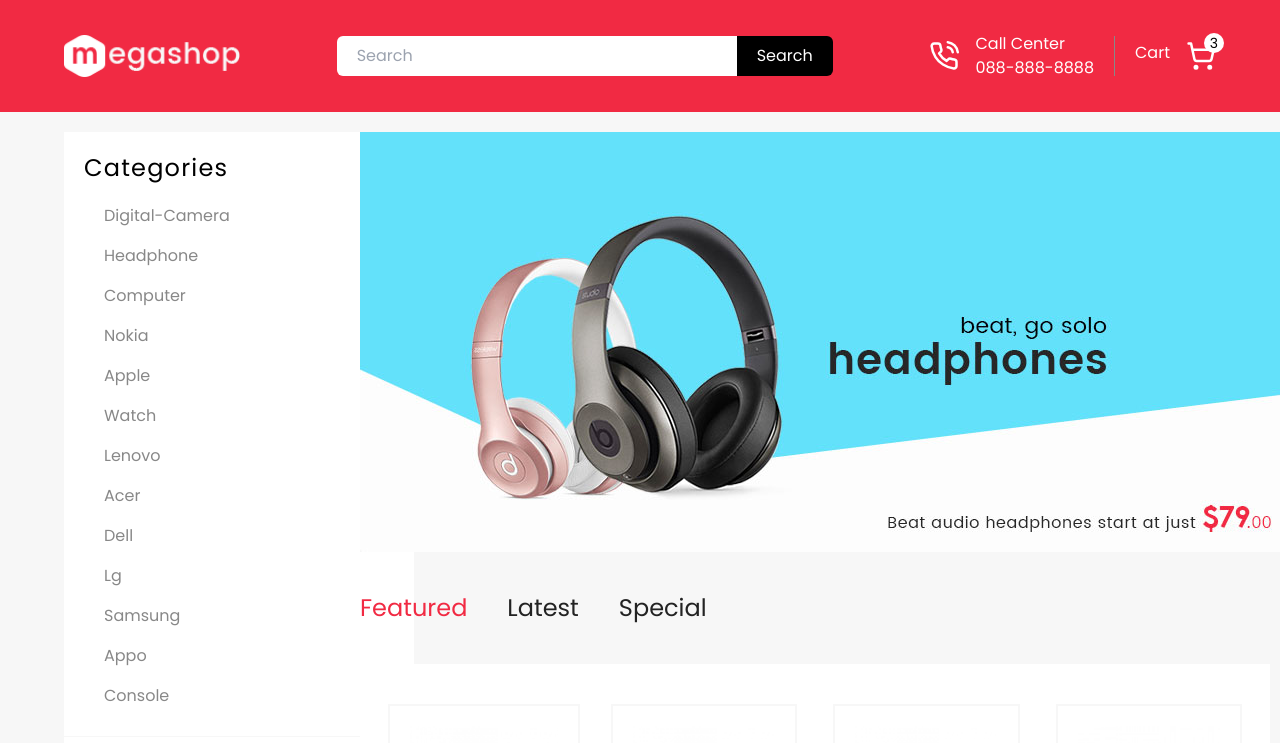
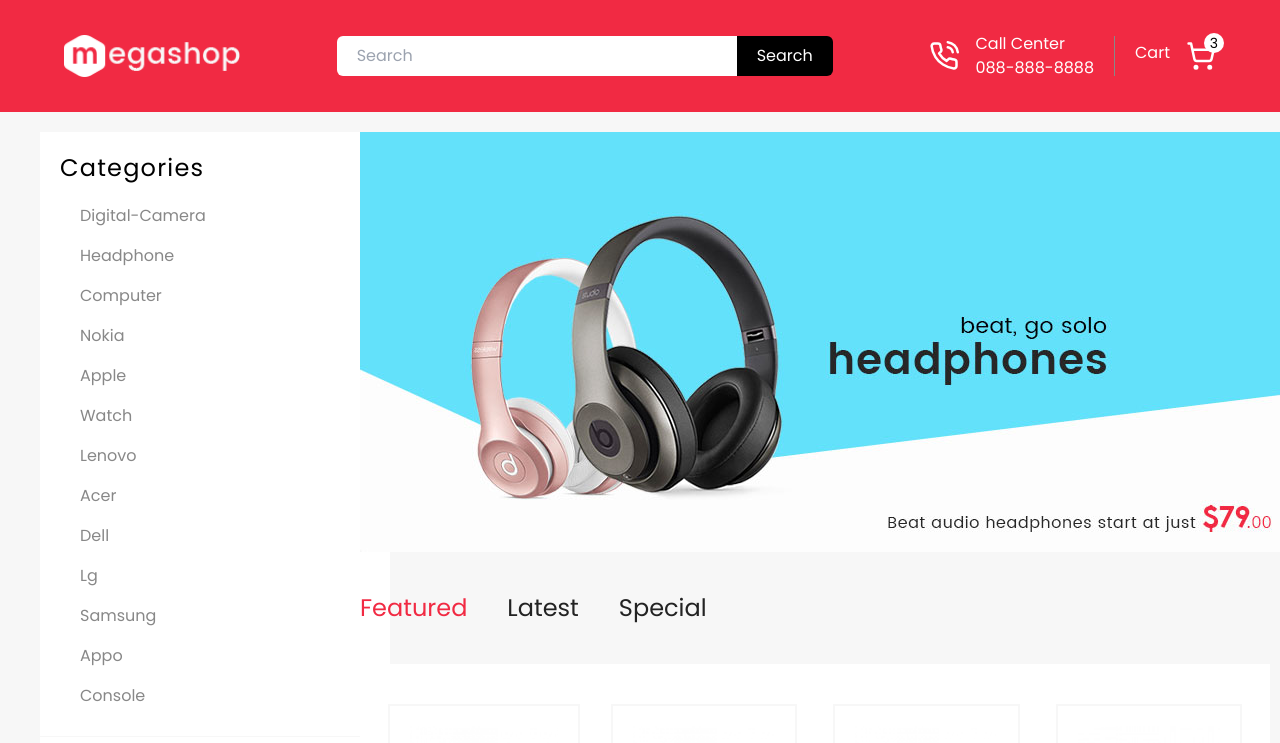
Before and after one commit to Abdullah-Alkhshaie/megashop-2, a React (Create React App) app: page / in a window 1280 px wide. Shown: the top 743 px of the page. Built offline with nearby package versions, Linux system fonts and the light colour scheme.

Commit message:
add changes

```diff
--- a/src/components/Sidebar.js
+++ b/src/components/Sidebar.js
@@ -8,7 +8,7 @@ import FeaturedProduct from "./FeaturedProduct";
 
 function Sidebar() {
   return (
-    <div className="lg:px-16 h-full  hidden xl:block  w-[400px] ">
+    <div className="lg:px-10 h-full  hidden xl:block  w-[400px] ">
       <div className="w-[350px] p-5 bg-white">
         <h1 className="text-2xl tracking-wider">Categories</h1>
         <Categories />
```
